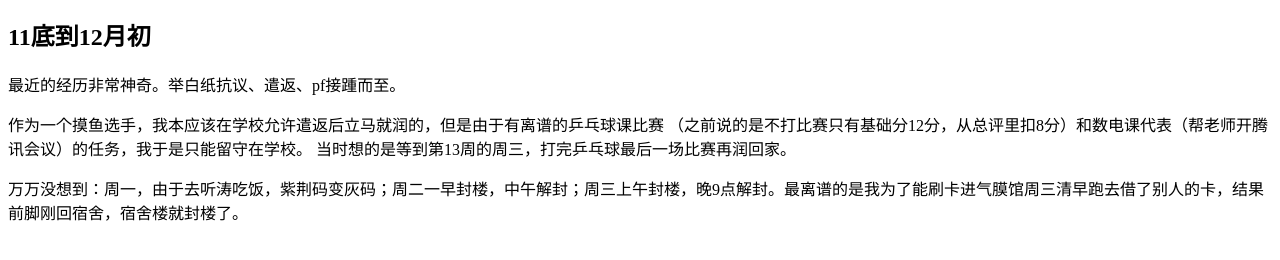
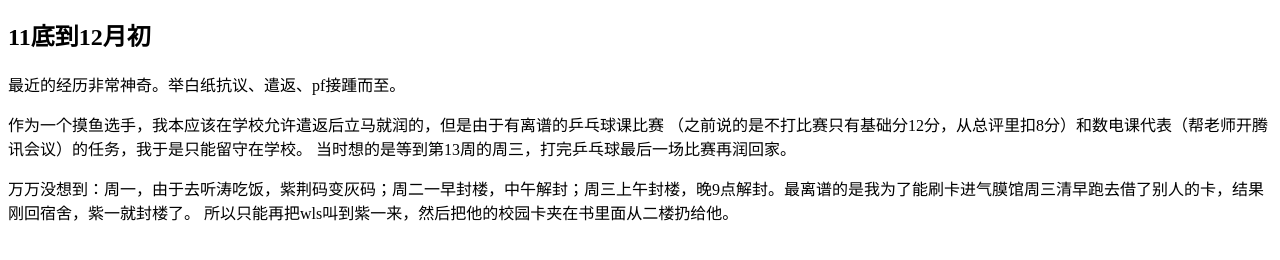
Before and after one commit to BBeightk/BBeightk.github.io, a plain HTML site: page index.html in a window 1280 px wide. Shown: the part 102-362 px from the top of the page. Drawn offline with Linux system fonts and the light colour scheme.

Commit message:
Update index.html

```diff
--- a/index.html
+++ b/index.html
@@ -6,4 +6,7 @@
     （之前说的是不打比赛只有基础分12分，从总评里扣8分）和数电课代表（帮老师开腾讯会议）的任务，我于是只能留守在学校。
     当时想的是等到第13周的周三，打完乒乓球最后一场比赛再润回家。
 </p>
-<p>万万没想到：周一，由于去听涛吃饭，紫荆码变灰码；周二一早封楼，中午解封；周三上午封楼，晚9点解封。最离谱的是我为了能刷卡进气膜馆周三清早跑去借了别人的卡，结果前脚刚回宿舍，宿舍楼就封楼了。</p>
+<p>
+    万万没想到：周一，由于去听涛吃饭，紫荆码变灰码；周二一早封楼，中午解封；周三上午封楼，晚9点解封。最离谱的是我为了能刷卡进气膜馆周三清早跑去借了别人的卡，结果刚回宿舍，紫一就封楼了。
+所以只能再把wls叫到紫一来，然后把他的校园卡夹在书里面从二楼扔给他。
+</p>
```
